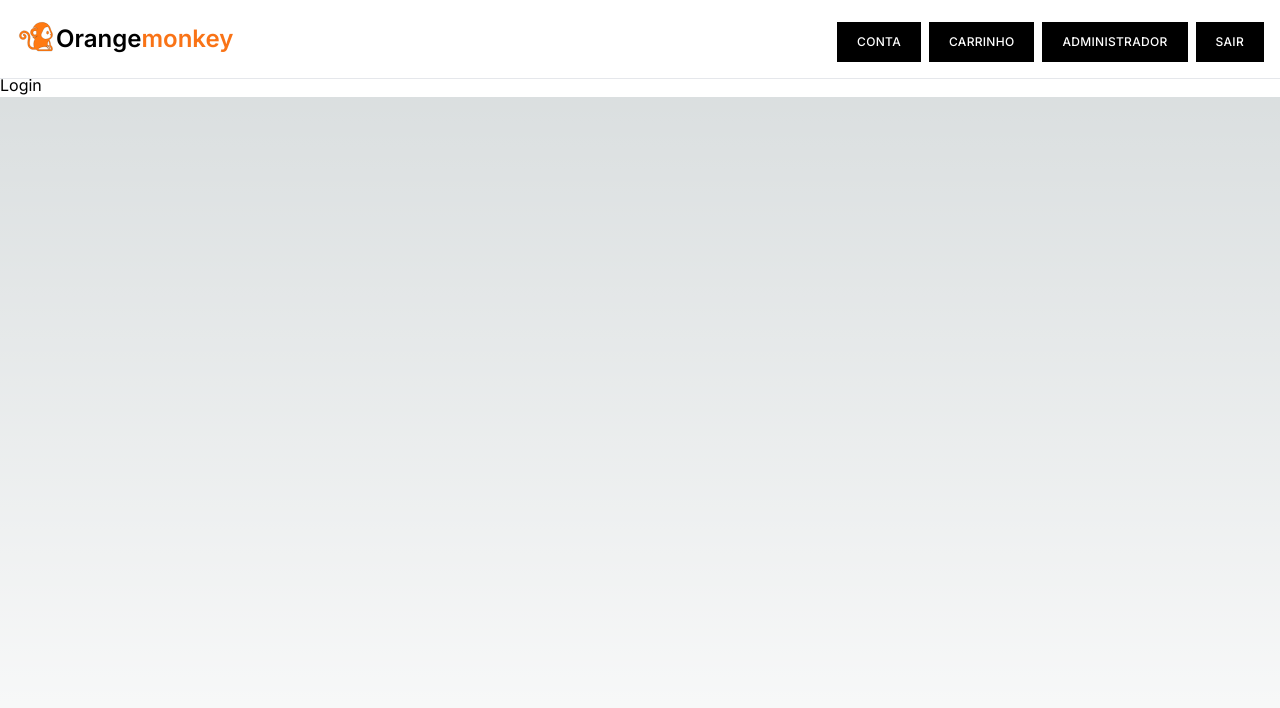
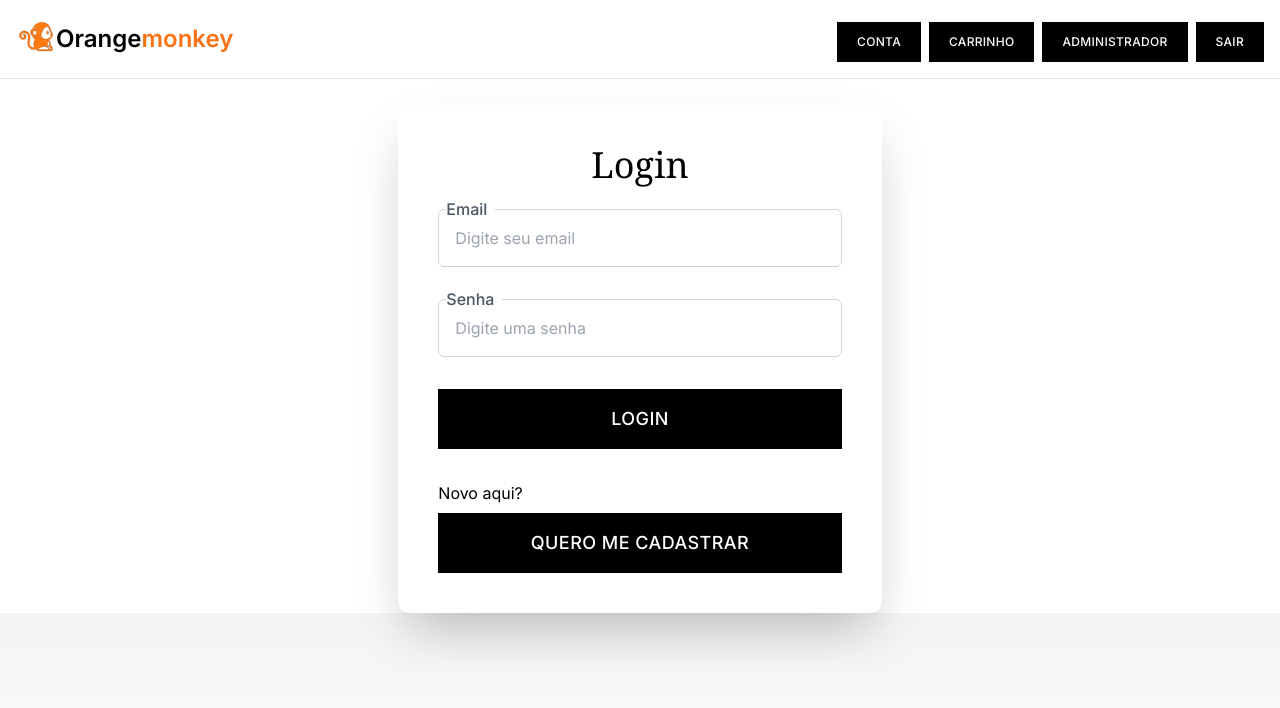
Before and after one commit to MacielDouglas/OrangeMonkey, a Next.js app: page /login in a window 1280 px wide. Shown: the top 708 px of the page. Built offline with nearby package versions, Linux system fonts and the light colour scheme.

Commit message:
Criado página de Login UI

```diff
--- a/src/app/login/page.js
+++ b/src/app/login/page.js
@@ -1,5 +1,50 @@
 'use client';
 
+import InputComponent from '@/components/FormElements/InputComponent';
+import { loginFormControl } from '@/utils';
+import { useRouter } from 'next/navigation';
+
 export default function Login() {
-  return <div className="bg-white relative text-black">Login</div>;
+  const router = useRouter();
+
+  return (
+    <div className="bg-white text-black relative">
+      <div className="flex flex-col items-center justify-between pt-0 pr-10 pb-0 pl-10 mt-8 mr-auto xl:px-5 lg:flex-row">
+        <div className="flex flex-col justify-center items-center w-full pr-10 pl-10 lg:flex-row">
+          <div className="w-full mt-10 mr-0 mb-0 ml-0 relative max-w-2xl lg:mt-0 xl:w-5/12">
+            <div className="flex flex-col items-center justify-start pt-10 pr-10 pb-10 pl-10 bg-white shadow-2xl rounded-xl relative z-10">
+              <p className="w-full text-4xl font-medium text-center font-serif">
+                Login
+              </p>
+
+              <div className="w-full mt-6 mr-0 ml-0 mb-0 relative space-y-8">
+                {loginFormControl.map((item) =>
+                  item.componentType === 'input' ? (
+                    <InputComponent
+                      key={item.id}
+                      type={item.type}
+                      placeholder={item.placeholder}
+                      label={item.label}
+                    />
+                  ) : null,
+                )}
+                <button className="inline-flex w-full items-center justify-center bg-black px-6 py-4 text-lg  text-white transition-all duration-200 ease-in-out focus:shadow font-medium uppercase tracking-wide">
+                  Login
+                </button>
+                <div className="flex flex-col gap-2">
+                  <p>Novo aqui?</p>
+                  <button
+                    className="inline-flex w-full items-center justify-center bg-black px-6 py-4 text-lg  text-white transition-all duration-200 ease-in-out focus:shadow font-medium uppercase tracking-wide"
+                    onClick={() => router.push('/register')}
+                  >
+                    Quero me cadastrar
+                  </button>
+                </div>
+              </div>
+            </div>
+          </div>
+        </div>
+      </div>
+    </div>
+  );
 }
--- a/src/app/register/page.js
+++ b/src/app/register/page.js
@@ -2,15 +2,18 @@
 import SelectComponent from '@/components/FormElements/SelectComponent';
 import InputComponent from './../../components/FormElements/InputComponent/index';
 import { controleFormCadastros } from '@/utils';
+import { useRouter } from 'next/navigation';
 
 const registrado = false;
 
 export default function Register() {
+  const router = useRouter();
+
   return (
     <div className="bg-white text-black relative">
       <div className="flex flex-col items-center justify-between pt-0 pr-10 pb-0 pl-10 mt-8 mr-auto xl:px-5 lg:flex-row">
         <div className="flex flex-col justify-center items-center w-full pr-10 pl-10 lg:flex-row">
-          <div className="w-full mt-10 mr-0 mb-0 ml-0 relative max-w-2xl lg:mt-0 lg:w-5/12">
+          <div className="w-full mt-10 mr-0 mb-0 ml-0 relative max-w-2xl lg:mt-0 xl:w-5/12">
             <div className="flex flex-col items-center justify-start pt-10 pr-10 pb-10 pl-10 bg-white shadow-2xl rounded-xl relative z-10">
               <p className="w-full text-4xl font-medium text-center font-serif">
                 {registrado
@@ -42,6 +45,15 @@
                   <button className="inline-flex w-full items-center justify-center bg-black px-6 py-4 text-lg  text-white transition-all duration-200 ease-in-out focus:shadow font-medium uppercase tracking-wide">
                     Inscrever
                   </button>
+                  <div className="flex flex-col gap-2">
+                    <p>Já registrado?</p>
+                    <button
+                      className="inline-flex w-full items-center justify-center bg-black px-6 py-4 text-lg  text-white transition-all duration-200 ease-in-out focus:shadow font-medium uppercase tracking-wide"
+                      onClick={() => router.push('/login')}
+                    >
+                      Quero fazer login
+                    </button>
+                  </div>
                 </div>
               )}
             </div>
--- a/src/utils/index.js
+++ b/src/utils/index.js
@@ -79,3 +79,20 @@
     ],
   },
 ];
+
+export const loginFormControl = [
+  {
+    id: 'email',
+    type: 'email',
+    placeholder: 'Digite seu email',
+    label: 'Email',
+    componentType: 'input',
+  },
+  {
+    id: 'senha',
+    type: 'password',
+    placeholder: 'Digite uma senha',
+    label: 'Senha',
+    componentType: 'input',
+  },
+];
```
